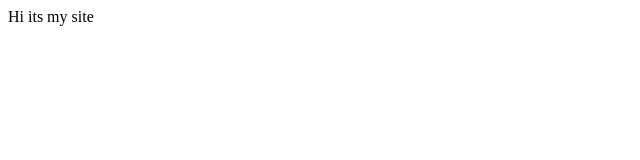
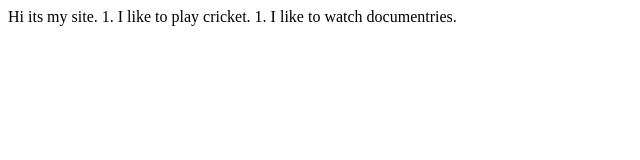
Before and after one commit to usman-codez/ali-portfolio, a plain HTML site: page index.html in a window 1280 px wide. Shown: the whole page, without its empty margins (0-640 px from the left). Drawn offline with Linux system fonts and the light colour scheme.

Commit message:
update: interests

```diff
--- a/index.html
+++ b/index.html
@@ -6,6 +6,9 @@
     <title>Alisite</title>
 </head>
 <body>
-    Hi its my site
+    Hi its my site.
+
+    1. I like to play cricket.
+    1. I like to watch documentries.
 </body>
 </html>
```
